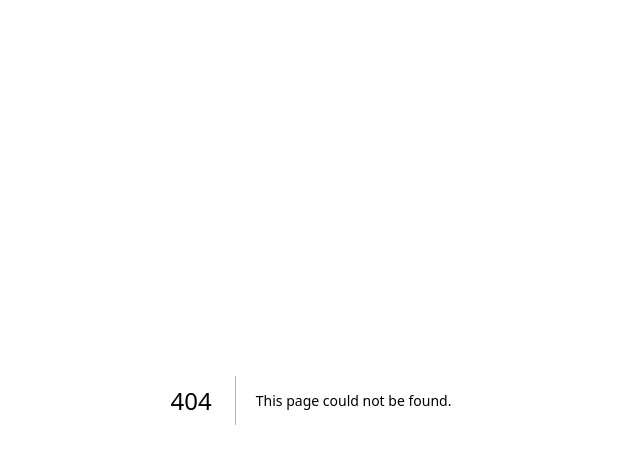
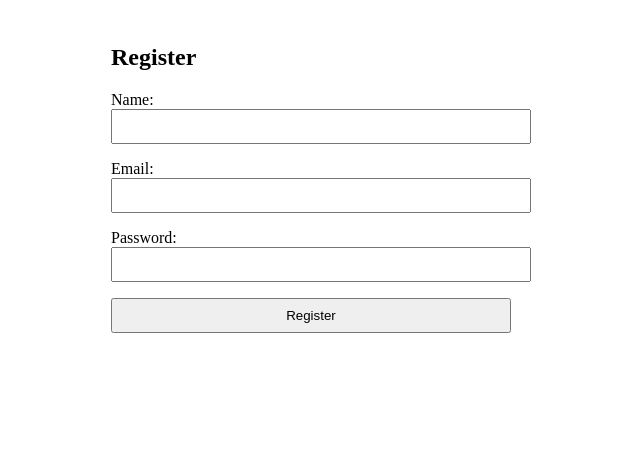
Before and after one commit to oadudhossain/microdeft_react_test_oadud_hossain, a Next.js app: page /register in a window 1280 px wide. Before the commit this address had no page. Shown: the top 464 px of the page, without its empty margins (329-969 px from the left). Built offline with nearby package versions, Linux system fonts and the light colour scheme.

Commit message:
added registration page

```diff
--- /dev/null
+++ b/pages/register.js
@@ -0,0 +1,96 @@
+import { useState } from "react";
+
+export default function Register() {
+  const [formData, setFormData] = useState({
+    name: "",
+    email: "",
+    password: "",
+  });
+
+  const [responseMessage, setResponseMessage] = useState("");
+
+  const handleChange = (e) => {
+    const { name, value } = e.target;
+    setFormData((prev) => ({ ...prev, [name]: value }));
+  };
+
+  const handleSubmit = async (e) => {
+    e.preventDefault();
+
+    try {
+      const response = await fetch(
+        "https://react-interview.crd4lc.easypanel.host/api/register",
+        {
+          method: "POST",
+          headers: {
+            "Content-Type": "application/json",
+          },
+          body: JSON.stringify(formData),
+        }
+      );
+
+      if (response.ok) {
+        const data = await response.json();
+        setResponseMessage("Registration successful!");
+        console.log("Response:", data);
+      } else {
+        const errorData = await response.json();
+        setResponseMessage(
+          `Error: ${errorData.message || "Failed to register"}`
+        );
+        console.error("Error Response:", errorData);
+      }
+    } catch (error) {
+      setResponseMessage("An error occurred. Please try again later.");
+      console.error("Error:", error);
+    }
+  };
+
+  return (
+    <div style={{ maxWidth: "400px", margin: "0 auto", padding: "1rem" }}>
+      <h2>Register</h2>
+      <form onSubmit={handleSubmit}>
+        <div style={{ marginBottom: "1rem" }}>
+          <label htmlFor="name">Name:</label>
+          <input
+            type="text"
+            id="name"
+            name="name"
+            value={formData.name}
+            onChange={handleChange}
+            required
+            style={{ width: "100%", padding: "0.5rem" }}
+          />
+        </div>
+        <div style={{ marginBottom: "1rem" }}>
+          <label htmlFor="email">Email:</label>
+          <input
+            type="email"
+            id="email"
+            name="email"
+            value={formData.email}
+            onChange={handleChange}
+            required
+            style={{ width: "100%", padding: "0.5rem" }}
+          />
+        </div>
+        <div style={{ marginBottom: "1rem" }}>
+          <label htmlFor="password">Password:</label>
+          <input
+            type="password"
+            id="password"
+            name="password"
+            value={formData.password}
+            onChange={handleChange}
+            required
+            style={{ width: "100%", padding: "0.5rem" }}
+          />
+        </div>
+        <button type="submit" style={{ padding: "0.5rem", width: "100%" }}>
+          Register
+        </button>
+      </form>
+      {responseMessage && <p>{responseMessage}</p>}
+    </div>
+  );
+}
--- a/src/app/globals.css
+++ b/src/app/globals.css
@@ -1,3 +1,4 @@
+@import url("https://fonts.googleapis.com/css2?family=Manrope:wght@200..800&display=swap");
 @tailwind base;
 @tailwind components;
 @tailwind utilities;
@@ -9,8 +10,8 @@
 
 @media (prefers-color-scheme: dark) {
   :root {
-    --background: #0a0a0a;
-    --foreground: #ededed;
+    --background: #fffafa;
+    --foreground: #000000;
   }
 }
 
--- a/src/app/page.tsx
+++ b/src/app/page.tsx
@@ -1,101 +1,10 @@
-import Image from "next/image";
+import Link from "next/link";
 
 export default function Home() {
   return (
-    <div className="grid grid-rows-[20px_1fr_20px] items-center justify-items-center min-h-screen p-8 pb-20 gap-16 sm:p-20 font-[family-name:var(--font-geist-sans)]">
-      <main className="flex flex-col gap-8 row-start-2 items-center sm:items-start">
-        <Image
-          className="dark:invert"
-          src="https://nextjs.org/icons/next.svg"
-          alt="Next.js logo"
-          width={180}
-          height={38}
-          priority
-        />
-        <ol className="list-inside list-decimal text-sm text-center sm:text-left font-[family-name:var(--font-geist-mono)]">
-          <li className="mb-2">
-            Get started by editing{" "}
-            <code className="bg-black/[.05] dark:bg-white/[.06] px-1 py-0.5 rounded font-semibold">
-              src/app/page.tsx
-            </code>
-            .
-          </li>
-          <li>Save and see your changes instantly.</li>
-        </ol>
-
-        <div className="flex gap-4 items-center flex-col sm:flex-row">
-          <a
-            className="rounded-full border border-solid border-transparent transition-colors flex items-center justify-center bg-foreground text-background gap-2 hover:bg-[#383838] dark:hover:bg-[#ccc] text-sm sm:text-base h-10 sm:h-12 px-4 sm:px-5"
-            href="https://vercel.com/new?utm_source=create-next-app&utm_medium=appdir-template-tw&utm_campaign=create-next-app"
-            target="_blank"
-            rel="noopener noreferrer"
-          >
-            <Image
-              className="dark:invert"
-              src="https://nextjs.org/icons/vercel.svg"
-              alt="Vercel logomark"
-              width={20}
-              height={20}
-            />
-            Deploy now
-          </a>
-          <a
-            className="rounded-full border border-solid border-black/[.08] dark:border-white/[.145] transition-colors flex items-center justify-center hover:bg-[#f2f2f2] dark:hover:bg-[#1a1a1a] hover:border-transparent text-sm sm:text-base h-10 sm:h-12 px-4 sm:px-5 sm:min-w-44"
-            href="https://nextjs.org/docs?utm_source=create-next-app&utm_medium=appdir-template-tw&utm_campaign=create-next-app"
-            target="_blank"
-            rel="noopener noreferrer"
-          >
-            Read our docs
-          </a>
-        </div>
-      </main>
-      <footer className="row-start-3 flex gap-6 flex-wrap items-center justify-center">
-        <a
-          className="flex items-center gap-2 hover:underline hover:underline-offset-4"
-          href="https://nextjs.org/learn?utm_source=create-next-app&utm_medium=appdir-template-tw&utm_campaign=create-next-app"
-          target="_blank"
-          rel="noopener noreferrer"
-        >
-          <Image
-            aria-hidden
-            src="https://nextjs.org/icons/file.svg"
-            alt="File icon"
-            width={16}
-            height={16}
-          />
-          Learn
-        </a>
-        <a
-          className="flex items-center gap-2 hover:underline hover:underline-offset-4"
-          href="https://vercel.com/templates?framework=next.js&utm_source=create-next-app&utm_medium=appdir-template-tw&utm_campaign=create-next-app"
-          target="_blank"
-          rel="noopener noreferrer"
-        >
-          <Image
-            aria-hidden
-            src="https://nextjs.org/icons/window.svg"
-            alt="Window icon"
-            width={16}
-            height={16}
-          />
-          Examples
-        </a>
-        <a
-          className="flex items-center gap-2 hover:underline hover:underline-offset-4"
-          href="https://nextjs.org?utm_source=create-next-app&utm_medium=appdir-template-tw&utm_campaign=create-next-app"
-          target="_blank"
-          rel="noopener noreferrer"
-        >
-          <Image
-            aria-hidden
-            src="https://nextjs.org/icons/globe.svg"
-            alt="Globe icon"
-            width={16}
-            height={16}
-          />
-          Go to nextjs.org →
-        </a>
-      </footer>
+    <div className="">
+      <Link href="/login"> Login </Link>
+      <Link href="/register"> Register </Link>
     </div>
   );
 }
--- a/tailwind.config.ts
+++ b/tailwind.config.ts
@@ -1,3 +1,4 @@
+import { title } from "process";
 import type { Config } from "tailwindcss";
 
 const config: Config = {
@@ -8,12 +9,26 @@ const config: Config = {
   ],
   theme: {
     extend: {
+      fontFamily: {
+        title: ['"Manrope"', "sans-serif"],
+      },
       colors: {
         background: "var(--background)",
         foreground: "var(--foreground)",
       },
     },
   },
-  plugins: [],
+  plugins: [require("daisyui")],
+  // daisyUI config (optional - here are the default values)
+  daisyui: {
+    themes: false, // false: only light + dark | true: all themes | array: specific themes like this ["light", "dark", "cupcake"]
+    darkTheme: "false", // name of one of the included themes for dark mode
+    base: true, // applies background color and foreground color for root element by default
+    styled: true, // include daisyUI colors and design decisions for all components
+    utils: true, // adds responsive and modifier utility classes
+    prefix: "", // prefix for daisyUI classnames (components, modifiers and responsive class names. Not colors)
+    logs: true, // Shows info about daisyUI version and used config in the console when building your CSS
+    themeRoot: ":root", // The element that receives theme color CSS variables
+  },
 };
 export default config;
```
Also changed, not shown: package.json (+7 -5 lines), 1 other file (tests, documents, lock files or other folders).
